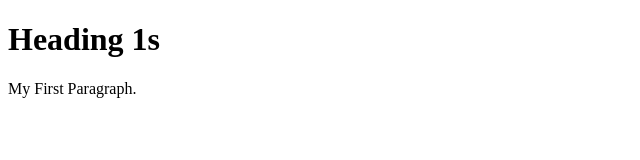
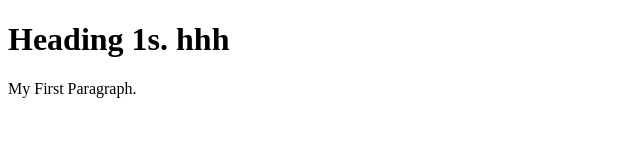
Before and after one commit to jionghaolin/3179, a plain HTML site: page index.html in a window 1280 px wide. Shown: the whole page, without its empty margins (0-640 px from the left). Drawn offline with Linux system fonts and the light colour scheme.

Commit message:
Update index.html

```diff
--- a/index.html
+++ b/index.html
@@ -5,7 +5,7 @@
     <title>My first HTML Documnt</title>
 </head>
 <body>
-    <h1>Heading 1s</h1>
+    <h1>Heading 1s. hhh</h1>
     <p>My First Paragraph.</p>
 </body>
 </html>
```
